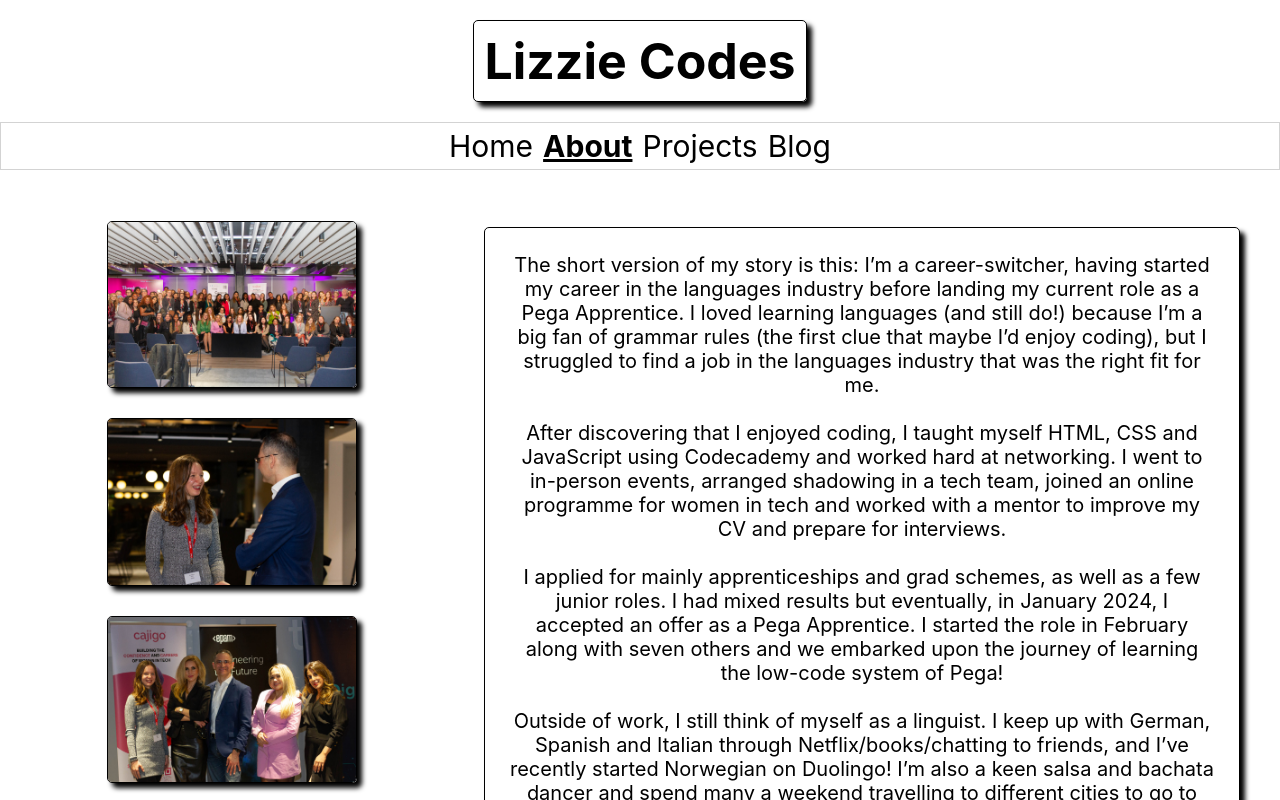
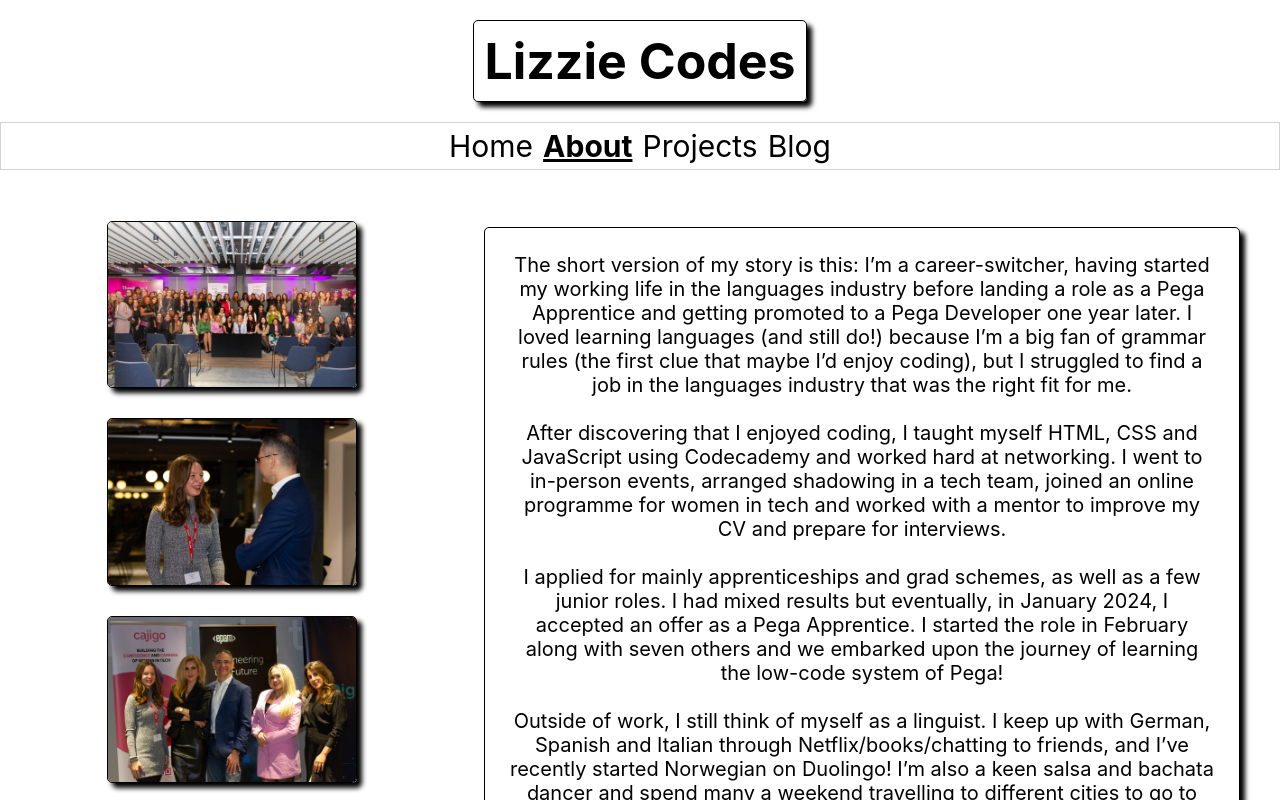
Before and after one commit to evg4/evgportfolio, a React (Create React App) app: page /about in a window 1280 px wide. Shown: the top 800 px of the page. Built offline with nearby package versions, Linux system fonts and the light colour scheme.

Commit message:
update About page

```diff
--- a/src/components/About/About.js
+++ b/src/components/About/About.js
@@ -31,11 +31,12 @@ function About() {
       <div className={styles.text}>
         <p>
           The short version of my story is this: I’m a career-switcher, having
-          started my career in the languages industry before landing my current
-          role as a Pega Apprentice. I loved learning languages (and still do!)
-          because I’m a big fan of grammar rules (the first clue that maybe I’d
-          enjoy coding), but I struggled to find a job in the languages industry
-          that was the right fit for me.<br></br>
+          started my working life in the languages industry before landing a
+          role as a Pega Apprentice and getting promoted to a Pega Developer one
+          year later. I loved learning languages (and still do!) because I’m a
+          big fan of grammar rules (the first clue that maybe I’d enjoy coding),
+          but I struggled to find a job in the languages industry that was the
+          right fit for me.<br></br>
           <br></br>
           After discovering that I enjoyed coding, I taught myself HTML, CSS and
           JavaScript using Codecademy and worked hard at networking. I went to
```
